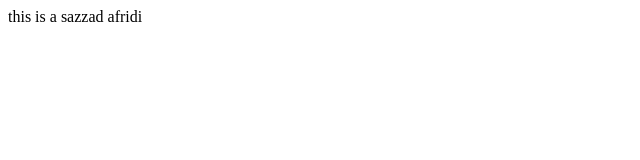
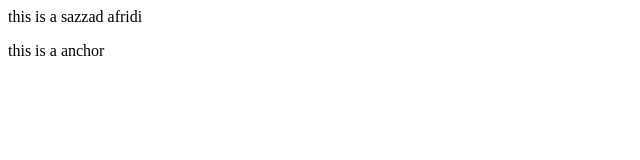
Before and after one commit to S4ZZ4D-AFR1Di/cricket, a plain HTML site: page index.html in a window 1280 px wide. Shown: the full height of the page, 0-640 px from the left. Drawn offline with Linux system fonts and the light colour scheme.

Commit message:
new anchor

```diff
--- a/index.html
+++ b/index.html
@@ -1 +1,3 @@
 <p>this is a sazzad afridi</p>
+<a>this is a anchor
+</a>
```
